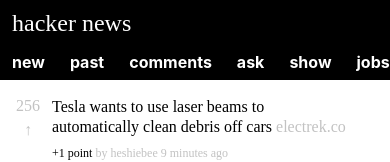
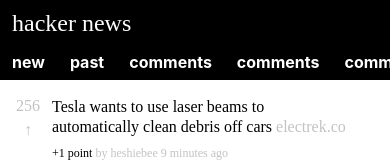
Before and after one commit to JScripteaser/HackerNews, a React Native app: screen / in a window 390 px wide. Shown: the top 162 px of the page. Built offline with nearby package versions, Linux system fonts and the light colour scheme; no server answers.

Commit message:
test feature with flow

```diff
--- a/app/components/Header.tsx
+++ b/app/components/Header.tsx
@@ -31,6 +31,16 @@ class Header extends React.Component<Props, State> {
                         <Text style={titleMenu}>new</Text>
                         <Text style={titleMenu}>past</Text>
                         <Text style={titleMenu}>comments</Text>
+                        <Text style={titleMenu}>comments</Text>
+                        <Text style={titleMenu}>comments</Text>
+                        <Text style={titleMenu}>comments</Text>
+                        <Text style={titleMenu}>comments</Text>
+                        <Text style={titleMenu}>comments</Text>
+                        <Text style={titleMenu}>comments</Text>
+                        <Text style={titleMenu}>comments</Text>
+                        <Text style={titleMenu}>comments</Text>
+                        <Text style={titleMenu}>comments</Text>
+                        <Text style={titleMenu}>comments</Text>
                         <Text style={titleMenu}>ask</Text>
                         <Text style={titleMenu}>show</Text>
                         <Text style={titleMenu}>jobs</Text>
```
